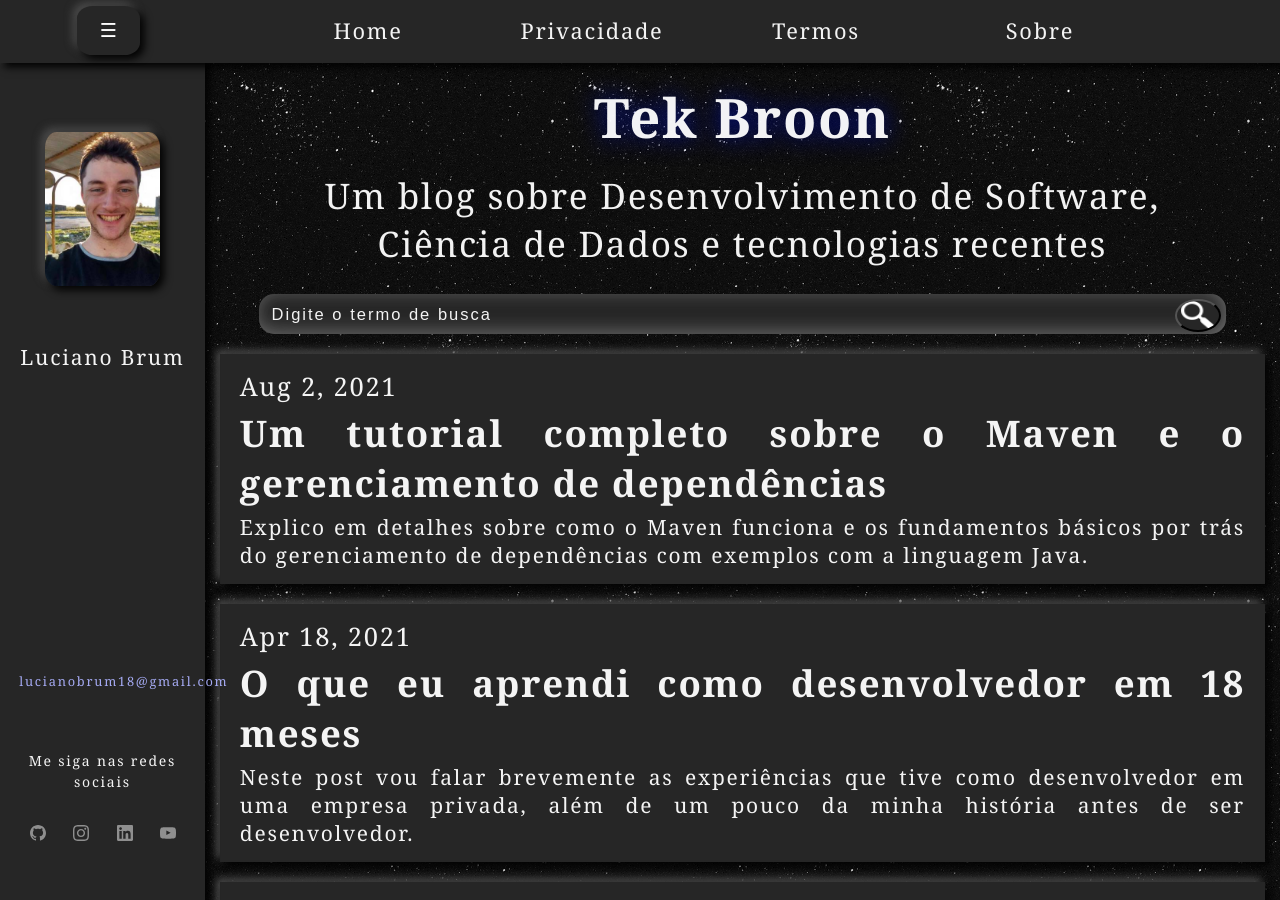
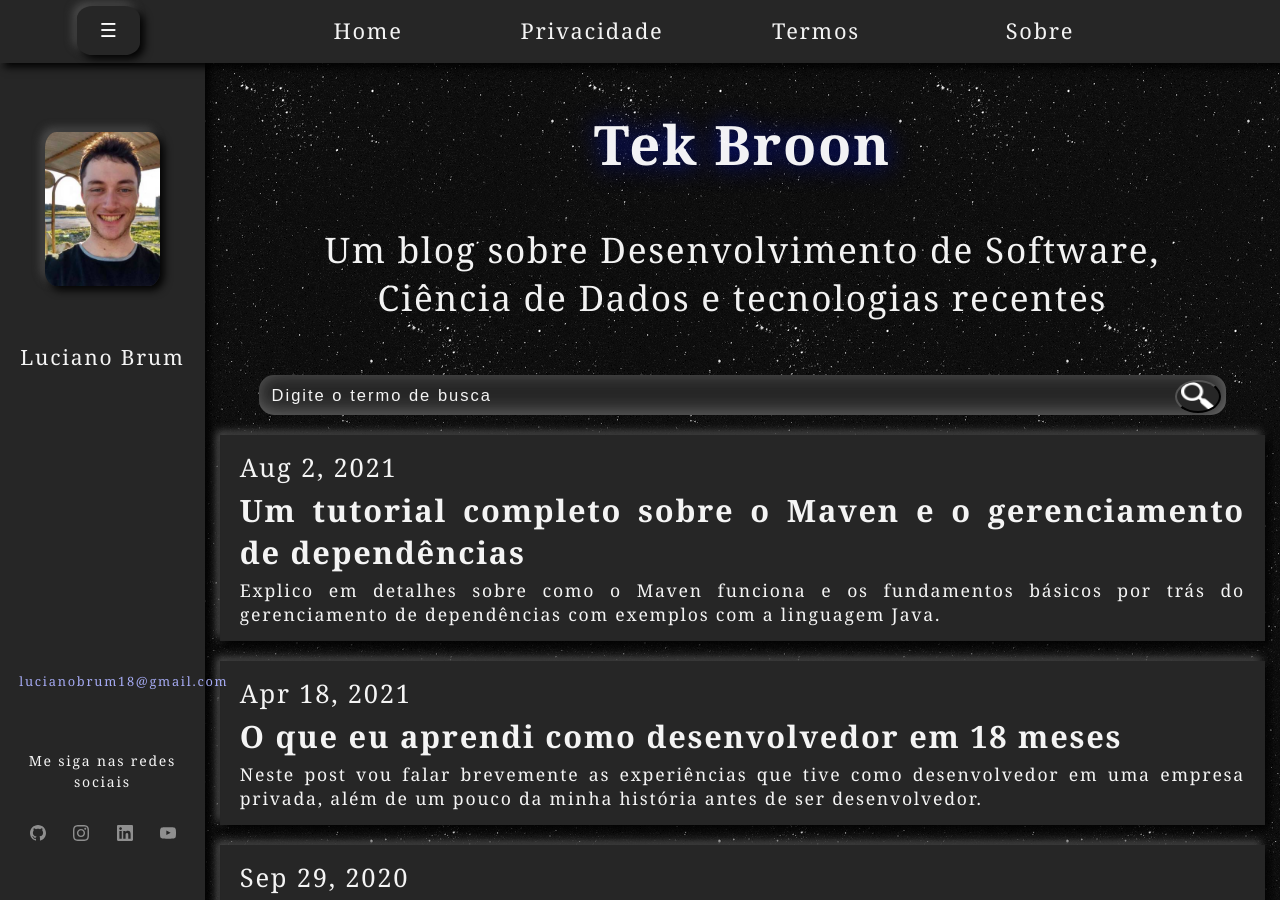
Before and after one commit to Lubrum/Lubrum.github.io, a Jekyll site: the page built from index.markdown, in a window 1280 px wide and 900 px high. Built offline with Jekyll 4.4.1, drawn with Linux system fonts in a browser that asks for light colours.

```diff
--- a/_sass/_home.scss
+++ b/_sass/_home.scss
@@ -6,7 +6,7 @@
 
 .post-home-title {
   @include fluid-typography(25, 60, 300, 1600);
-  padding-top: $spacing-unit / 8;
+  padding-top: $spacing-unit / 4;
   padding-bottom: 0;
   text-align: center;
   font-weight: 1000;
@@ -20,8 +20,8 @@
   color: $text-color;
   padding-left: $spacing-unit / 4;
   padding-right: $spacing-unit / 4;
-  padding-top: $spacing-unit / 8;
-  padding-bottom: $spacing-unit / 8;
+  padding-top: $spacing-unit / 4;
+  padding-bottom: $spacing-unit / 4;
   display: block;
   text-align: center;
   line-height: normal;
@@ -56,7 +56,7 @@
 }
 
 .post-link {
-  @include fluid-typography(20, 35, 300, 1600);
+  @include fluid-typography(15, 30, 300, 1600);
   color: inherit;
   -webkit-transition: all 5s ease-in-out;
   -moz-transition: all 5s ease-in-out;
```
